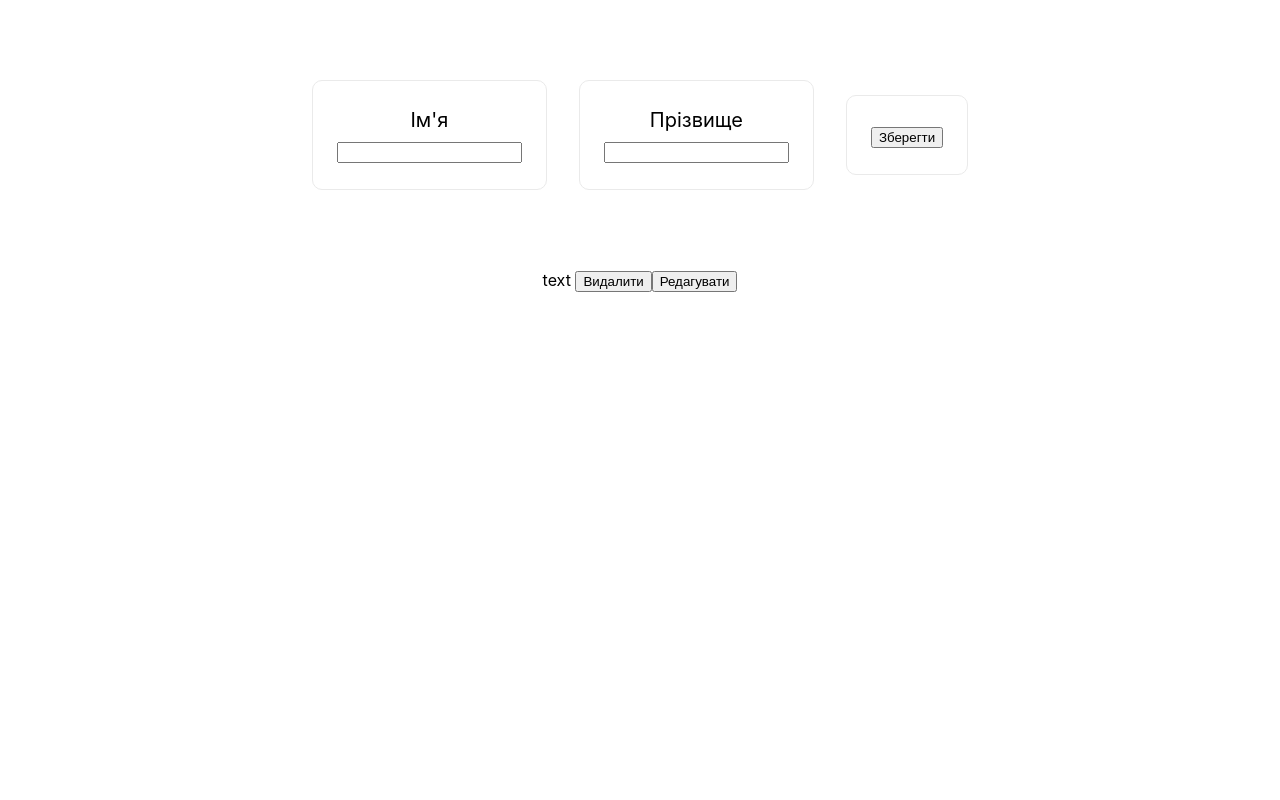
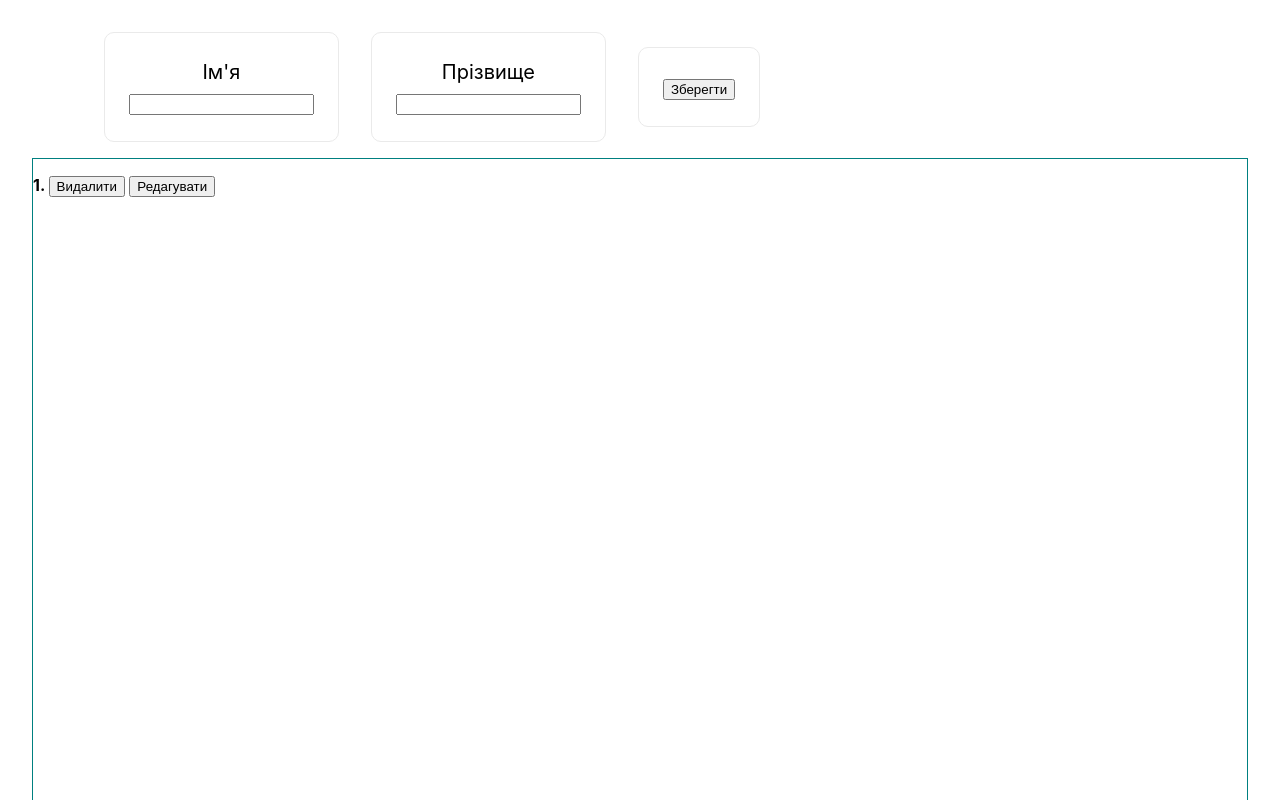
Before and after one commit to commanderz/demo_tasks, a Next.js app in the folder task1/: page / in a window 1280 px wide. Shown: the top 800 px of the page. Built offline with nearby package versions, Linux system fonts and the light colour scheme.

Commit message:
no message

```diff
--- a/task1/components/UserRec.tsx
+++ b/task1/components/UserRec.tsx
@@ -1,18 +1,25 @@
 import Link from "next/link";
+import React from 'react';
 import styles from '../styles/Homde.module.css'
 
-export default function UserRec(x1: { text: string, href: string }) {
+function userDel() {
+
+}
+
+function userEdit() {
+
+}
+
+function UserRec(x1: { id: string; text1: string, text2: string, href: string }) {
     return (
-        <div>
-            {x1.text}
-            <Link href={x1.href}>
-                <button>Видалити</button>
-
-            </Link>
-            <Link href={x1.href}>
-                <button>Редагувати</button>
-            </Link>
+        <div key={x1.id} className="post">
+            <div className="post__content">
+                <strong>{x1.id}. {x1.text1} {x1.text2} </strong>
+                <button onClick={userDel}>Видалити</button> <button onClick={userEdit}>Редагувати</button>
+            </div>
         </div>
 
     )
 }
+
+export default UserRec;
--- a/task1/pages/index.tsx
+++ b/task1/pages/index.tsx
@@ -1,15 +1,21 @@
 import type { NextPage } from 'next'
-import { useState } from 'react'
+import { useState, useEffect } from 'react'
 import Head from 'next/head'
 import Image from 'next/image'
 import styles from '../styles/Home.module.css'
 import UserRec from '../components/UserRec'
 
+
 const Users: NextPage = () => {
 
   const namez = useFormInput('');
   const surnamez = useFormInput('');
+  const [userz, setUserz] = useState([
+    { id: "1", text1: "", text2: "", href: "#" }
 
+  ]);
+
+  //let users: Array<{ name: string, surname: string }> = [];// { name: string, surname: string };
 
   function useFormInput(defVal: string) {
     const [value, setValue] = useState(defVal);
@@ -23,8 +29,14 @@ const Users: NextPage = () => {
   }
 
   function userAdd() {
-    console.log('userAdd: name=' + namez + ', surname=' + surnamez);
+    setUserz([...userz, { id: userz.length + 1, text1: namez.value, text2: surnamez.value, href: '#' }]);
+    //let z = users.push({ name: namez.value, surname: surnamez.value });
+    //console.log('userAdd: name=' + namez.value + ', surname=' + surnamez.value + ', len=' + z);
   }
+
+
+
+  //useEffect(() => {    console.log(users)  })
 
   return (
     <div className={styles.container}>
@@ -50,9 +62,12 @@ const Users: NextPage = () => {
 
 
         <div className={styles.main2} >
-          <UserRec text=' text ' href='testhref'></UserRec>
+          {userz.map(itemz =>
+            <UserRec key={itemz.id} id={itemz.id} text1={itemz.text1} text2={itemz.text2} href='#'></UserRec>
+          )}
+
         </div>
-      </main>
+      </main >
 
       <footer className={styles.footer}>
         <a
@@ -66,7 +81,7 @@ const Users: NextPage = () => {
           </span>
         </a>
       </footer>
-    </div>
+    </div >
   )
 }
 
--- a/task1/styles/Home.module.css
+++ b/task1/styles/Home.module.css
@@ -4,21 +4,21 @@
 
 .main {
   min-height: 100vh;
-  padding: 4rem 0;
+  padding: 1rem 0;
   flex: 1;
   display: flex;
   flex-direction: column;
   justify-content: center;
-  align-items: center;
+  align-items: left;
 }
 
 .main2 {
   min-height: 100vh;
-  padding: 4rem 0;
+  padding: 1rem 0;
   flex: 1;
   display: flex;
   flex-direction: column;
-
+  border: 1px solid teal;
 }
 
 .footer {
```
